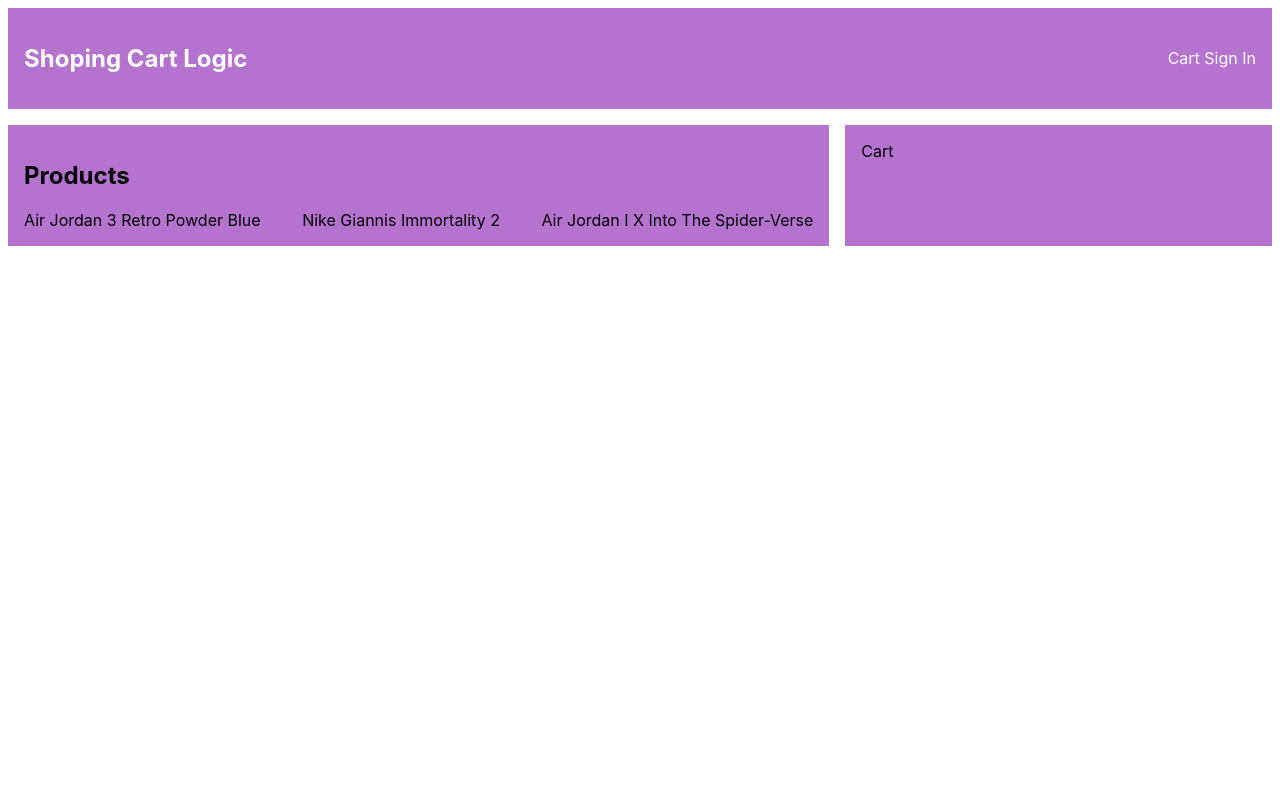
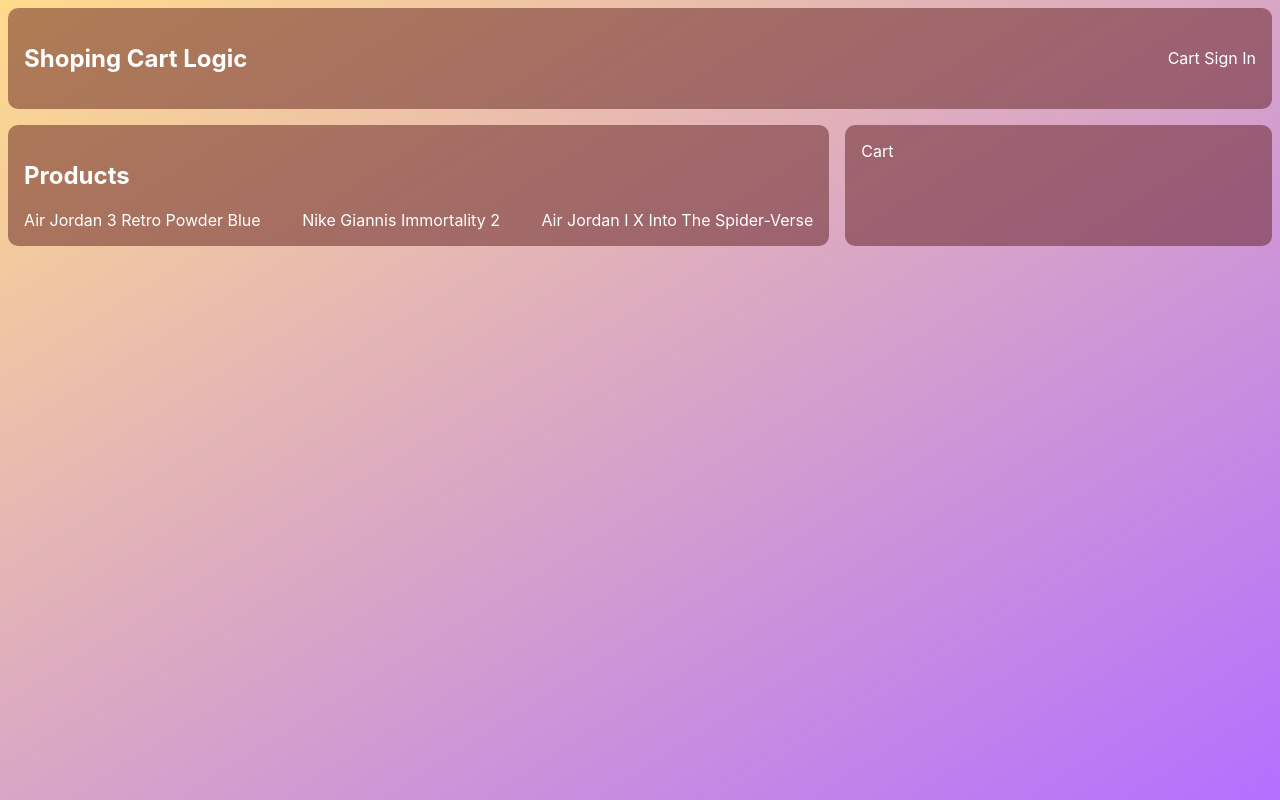
Before and after one commit to czyzix/simple-cart-logic, a React (Create React App) app: page / in a window 1280 px wide. Built offline with nearby package versions, Linux system fonts and the light colour scheme.

Commit message:
New styles

```diff
--- a/public/index.html
+++ b/public/index.html
@@ -24,7 +24,7 @@
       work correctly both with client-side routing and a non-root public URL.
       Learn how to configure a non-root public URL by running `npm run build`.
     -->
-    <title>React App</title>
+    <title>Shoping Cart Logic</title>
   </head>
   <body>
     <noscript>You need to enable JavaScript to run this app.</noscript>
--- a/src/index.css
+++ b/src/index.css
@@ -1,6 +1,15 @@
 * {
   box-sizing: border-box;
 }
+
+html {
+  background: linear-gradient(to left top, rgb(179, 112, 255),rgb(255, 219, 140));
+  background-repeat: no-repeat;
+  background-size: cover;
+  width: 100%;
+  height: 100%;
+}
+
 
 body {
   margin: 0;
@@ -9,6 +18,7 @@ body {
     sans-serif;
   -webkit-font-smoothing: antialiased;
   -moz-osx-font-smoothing: grayscale;
+  color: white;
 }
 
 a {
@@ -43,7 +53,8 @@ a {
 }
 
 .block {
-  background-color: rgba(145, 47, 184, 0.671);
+  background-color: rgba(88, 21, 21, 0.479);
+  border-radius: 10px;
   padding: 1rem;
   margin: .5rem;
 }
```
